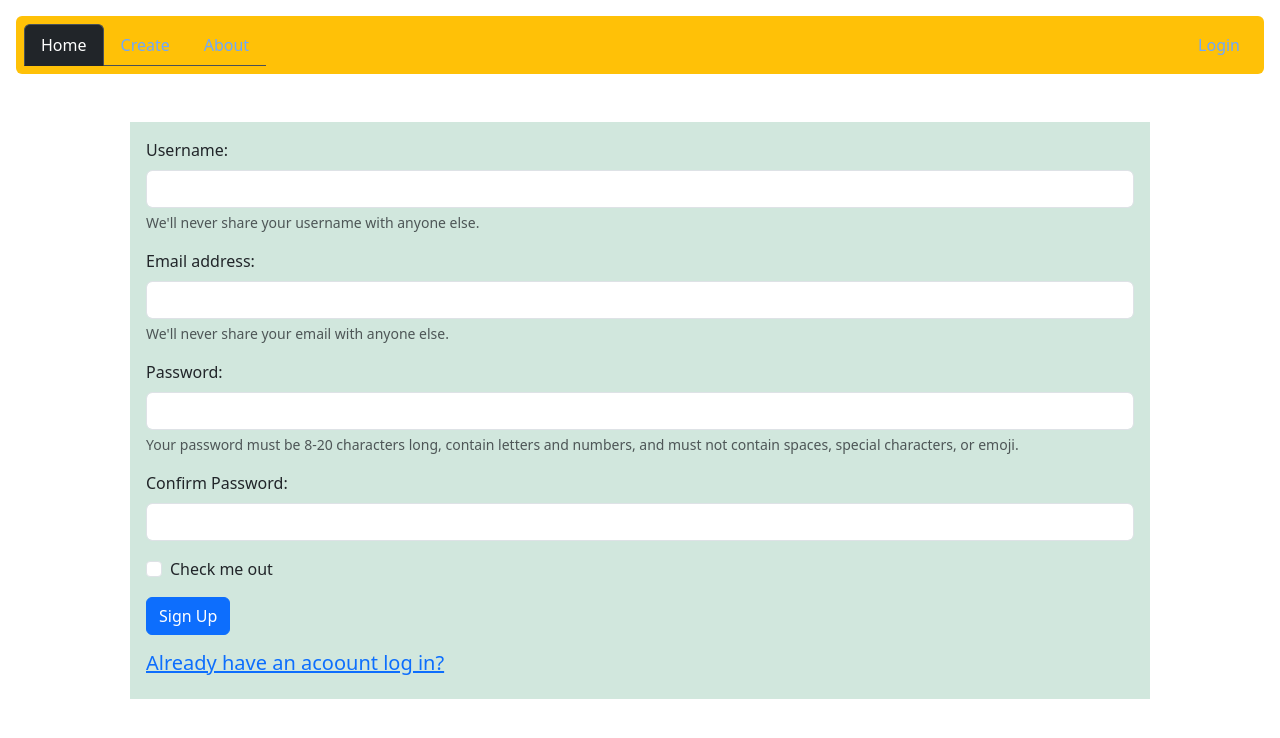
After one commit to Royweru/Blogs-django, a Django app: template templates/base/signup.html in a window 1280 px wide. The commit adds this page. Shown: the top 738 px of the page. Run offline with Django 4.2, Linux system fonts and the light colour scheme; the template is opened without the code that fills it, so the values that code supplies are empty.

Commit message:
modified:   blog/__pycache__/urls.cpython-311.pyc 	modified:   blog/__pycache__/views.cpython-311.pyc 	modified:   blog/urls.py 	modified:   blog/views.py 	modified:   db.sqlite3 	modified:   templates/Main.html 	modified:   templates/base/login.html 	new file:   templates/base/signup.html

```diff
--- a/blog/urls.py
+++ b/blog/urls.py
@@ -4,6 +4,7 @@ urlpatterns = [
     path('',views.home_page, name='home'),
     path('create-blog/', views.createBlog, name='create'),
 
+    path('sign-up/', views.sign_user, name='sign-up'),
     path('logout/', views.logout_user, name='logout'),
     path('login/', views.login_user, name='login' ),
 
--- a/templates/Main.html
+++ b/templates/Main.html
@@ -3,7 +3,7 @@
   <head>
     <meta charset="utf-8" />
     <meta name="viewport" content="width=device-width, initial-scale=1" />
-    <title>Bootstrap demo</title>
+    <title>Blog Updates</title>
     <link
       href="https://cdn.jsdelivr.net/npm/bootstrap@5.3.1/dist/css/bootstrap.min.css"
       rel="stylesheet"
--- a/templates/base/login.html
+++ b/templates/base/login.html
@@ -25,6 +25,9 @@
       </div>
       <button type="submit" class="btn btn-primary">LOGIN</button>
     </form>
+    <div class="mt-3">
+        <a href="{% url 'sign-up' %}"><h5>Don't have an acoount yet sign up?</h5></a>
+    </div>
   </div>
 </div>
 
--- /dev/null
+++ b/templates/base/signup.html
@@ -0,0 +1,66 @@
+{% extends "Main.html" %} {% block content %}
+<div class="container">
+  <form class="m-5 bg-success-subtle p-3" method="post" action="">
+    {% csrf_token %}
+    <div class="mb-3">
+      <label for="exampleInputEmail1" class="form-label">Username:</label>
+      <input
+        type="text"
+        name="username"
+        class="form-control"
+        id="exampleInputEmail1"
+        aria-describedby="emailHelp"
+      />
+      <div id="emailHelp" class="form-text">
+        We'll never share your username with anyone else.
+      </div>
+    </div>
+    <div class="mb-3">
+      <label for="exampleInputEmail1" class="form-label">Email address:</label>
+      <input
+        type="email"
+        name="email"
+        class="form-control"
+        id="exampleInputEmail1"
+        aria-describedby="emailHelp"
+      />
+      <div id="emailHelp" class="form-text">
+        We'll never share your email with anyone else.
+      </div>
+    </div>
+    <div class="mb-3">
+      <label for="inputPassword5" class="form-label">Password:</label>
+      <input
+        type="password"
+        name="password"
+        id="inputPassword5"
+        class="form-control"
+        aria-describedby="passwordHelpBlock"
+      />
+      <div id="passwordHelpBlock" class="form-text">
+        Your password must be 8-20 characters long, contain letters and numbers,
+        and must not contain spaces, special characters, or emoji.
+      </div>
+    </div>
+    <div class="mb-3">
+      <label for="inputPassword5" class="form-label">Confirm Password:</label>
+      <input
+        type="password"
+        name="password"
+        id="inputPassword5"
+        class="form-control"
+        aria-describedby="passwordHelpBlock"
+      />
+    </div>
+    <div class="mb-3 form-check">
+      <input type="checkbox" class="form-check-input" id="exampleCheck1" />
+      <label class="form-check-label" for="exampleCheck1">Check me out</label>
+    </div>
+    <button type="submit" class="btn btn-primary">Sign Up</button>
+    <div class="mt-3">
+      <a href="{% url 'login' %}"><h5>Already have an acoount log in?</h5></a>
+  </div>
+  </form>
+
+</div>
+{% endblock content %}
```
Also changed, not shown: blog/views.py (+16 -0 lines), db.sqlite3.
